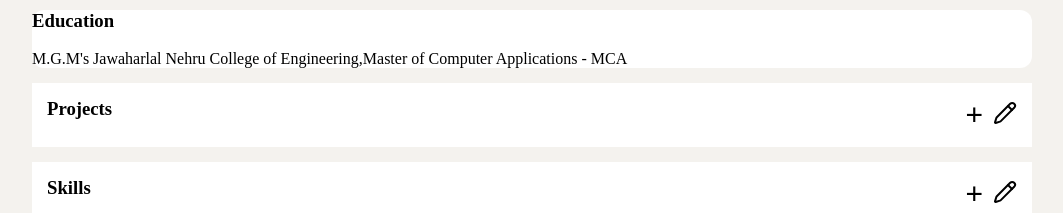
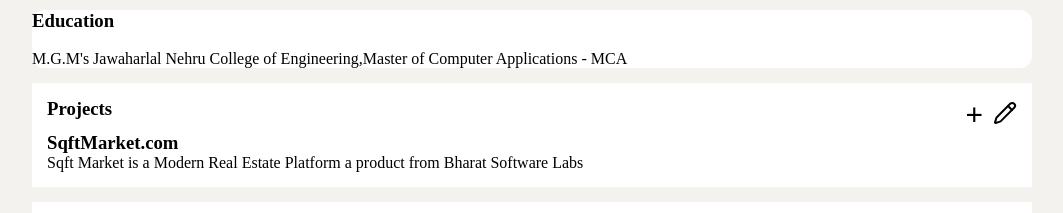
Before and after one commit to Yashodeep928/LinkedInClone, a React (Vite) app in the folder LinkedInFrontend/: page /profile in a window 1280 px wide. Shown: the part 802-1015 px from the top of the page, without its empty margins (108-1171 px from the left). Built offline with nearby package versions, Linux system fonts and the light colour scheme.

Commit message:
Working on the description of the Projects section

```diff
--- a/LinkedInFrontend/src/pages/profile/profile.tsx
+++ b/LinkedInFrontend/src/pages/profile/profile.tsx
@@ -133,6 +133,11 @@
 
           </div>
 
+          <div className="profile-projects-description-section">
+            <h3>SqftMarket.com</h3>
+            <p>Sqft Market is a Modern Real Estate Platform a product from Bharat Software Labs</p>
+          </div>
+
         </div>
 
         <div className="profile-skills">
@@ -145,6 +150,8 @@
             </div>
 
           </div>
+
+
 
 
             <section className="experience-section">
```
